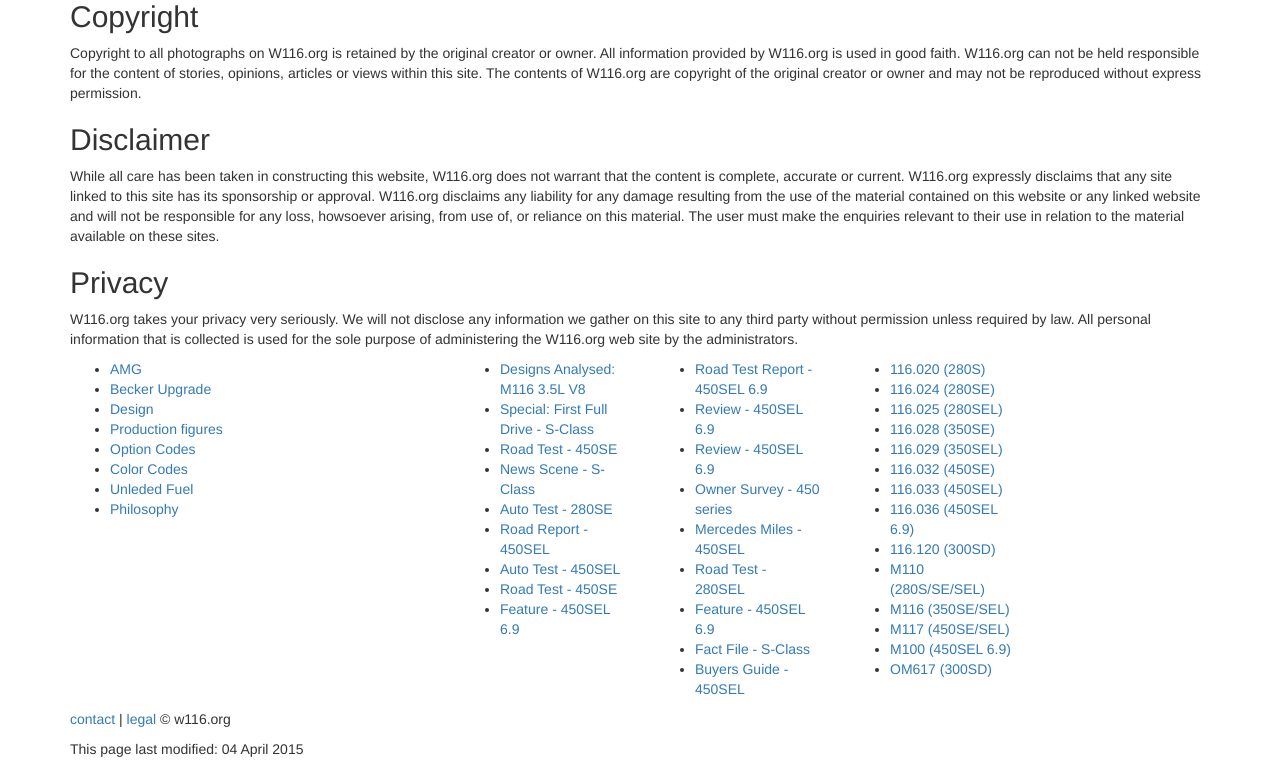
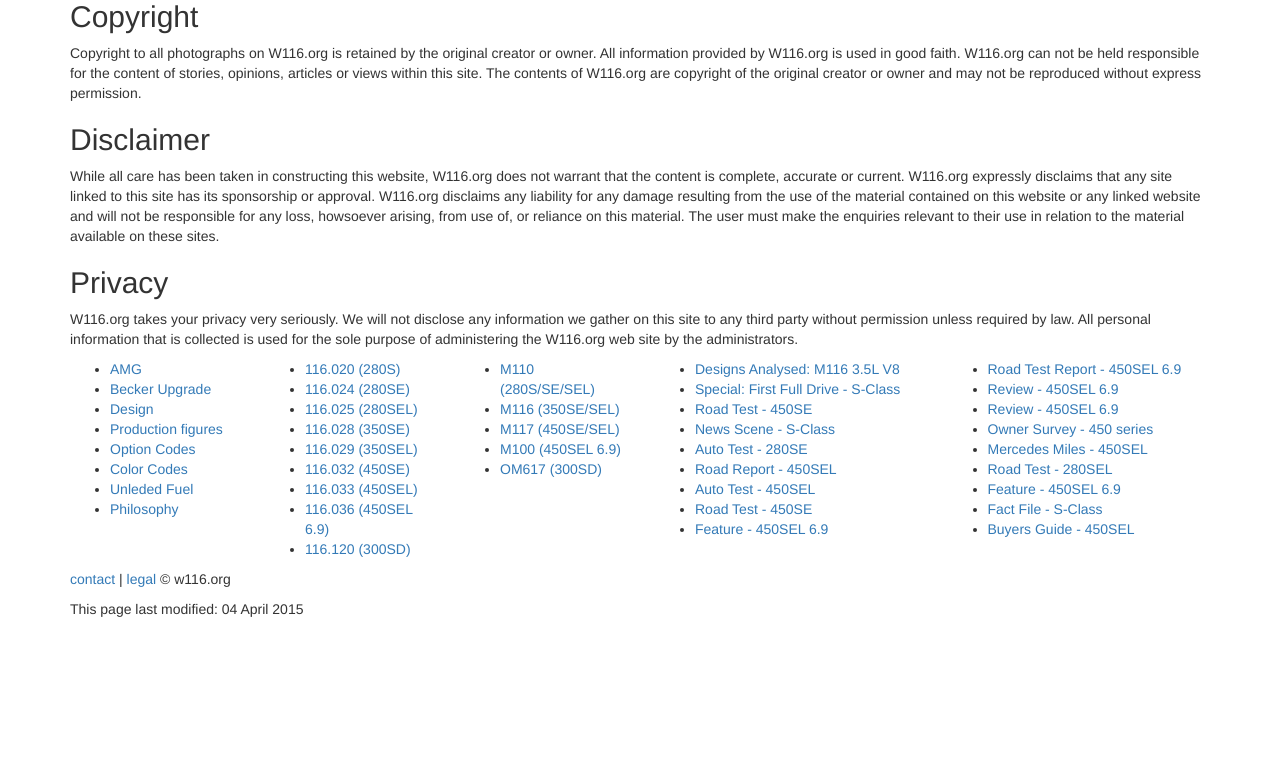
Before and after one commit to W116org/w116org.github.io, a Jekyll site: the page built from legal.html, in a window 1280 px wide. Shown: the part 392-1161 px from the top of the page. Built offline with Jekyll 4.4.1, drawn with Linux system fonts in a browser that asks for light colours; nearby versions of some CDN libraries; comment, search, counter and statistics services are not loaded; after the commit the page ends 1021 px from its top, so only the background shows below that.

Commit message:
Update footer.html

```diff
--- a/_includes/footer.html
+++ b/_includes/footer.html
@@ -11,7 +11,7 @@
 (adsbygoogle = window.adsbygoogle || []).push({});
 </script>
 <div class="row">
-<div class="col-lg-4 col-md-4">
+<div class="col-lg-2 col-md-4">
 <ul class="list">
 <li><a href="/library/amg">AMG</a></li><li><a href="/library/becker_upgrade">Becker Upgrade</a></li><li><a href="/library/design">Design</a></li><li><a href="/library/production">Production figures</a></li><li><a href="/library/codes1">Option Codes</a></li><li><a href="/library/colors">Color Codes</a></li><li><a href="/library/fuel">Unleded Fuel</a></li><li><a href="/library/philosophy01">Philosophy</a></li>
 </ul>
@@ -19,20 +19,26 @@
 
 <div class="col-lg-2 col-md-2">
 <ul class="list">
+<li><a href="/library/116_020"> 116.020 (280S)</a></li><li><a href="/library/116_024"> 116.024 (280SE)</a></li><li><a href="/library/116_025"> 116.025 (280SEL)</a></li><li><a href="/library/116_028"> 116.028 (350SE) </a></li><li><a href="/library/116_029"> 116.029 (350SEL) </a></li><li><a href="/library/116_032"> 116.032 (450SE)</a></li><li><a href="/library/116_033"> 116.033 (450SEL) </a></li><li><a href="/library/116_036"> 116.036 (450SEL 6.9) </a></li><li><a href="/library/116_120"> 116.120 (300SD) </a></li>
+</ul>
+</div>
+<div class="col-lg-2 col-md-2">
+<ul class="list">
+<li><a href="/library/M110"> M110 (280S/SE/SEL)</a></li><li><a href="/library/M116"> M116 (350SE/SEL) </a></li><li><a href="/library/M117"> M117 (450SE/SEL) </a></li><li><a href="/library/M100"> M100 (450SEL 6.9) </a></li><li><a href="/library/OM617"> OM617 (300SD) </a></li>
+</ul>
+</div>
+
+<div class="col-lg-3 col-md-2">
+<ul class="list">
 <li><a href="/library/autocar7202">Designs Analysed: M116 3.5L V8</a></li><li><a href="/library/modernmotor7212">Special: First Full Drive - S-Class</a></li><li><a href="/library/motortrend7305">Road Test - 450SE</a></li><li><a href="/library/wheels7306">News Scene - S-Class</a></li><li><a href="/library/autocar7307">Auto Test - 280SE</a></li><li><a href="/library/wheels7402">Road Report - 450SEL </a></li><li><a href="/library/autocar7405">Auto Test - 450SEL </a></li><li><a href="/library/modernmotor7506">Road Test - 450SE</a></li><li><a href="/library/modernmotor7509">Feature - 450SEL 6.9</a></li>
 </ul>
 </div>
-<div class="col-lg-2 col-md-2">
+<div class="col-lg-3 col-md-2">
 <ul class="list">
 <li><a href="/library/motor7610">Road Test Report - 450SEL 6.9</a></li><li><a href="/library/car7701">Review - 450SEL 6.9</a></li><li><a href="/library/caranddriver7707">Review - 450SEL 6.9</a></li><li><a href="/library/roadtrack7708">Owner Survey - 450 series</a></li><li><a href="/library/autocar7801">Mercedes Miles - 450SEL</a></li><li><a href="/library/motormanual7809">Road Test - 280SEL</a></li><li><a href="/library/thestar9003">Feature - 450SEL 6.9</a></li><li><a href="/library/yourclassic9403">Fact File - S-Class</a></li><li><a href="/library/uniquecars9909">Buyers Guide - 450SEL</a></li>
 </ul>
 </div>
 
-<div class="col-lg-2 col-md-2">
-<ul class="list">
-<li><a href="/library/116_020"> 116.020 (280S)</a></li><li><a href="/library/116_024"> 116.024 (280SE)</a></li><li><a href="/library/116_025"> 116.025 (280SEL)</a></li><li><a href="/library/116_028"> 116.028 (350SE) </a></li><li><a href="/library/116_029"> 116.029 (350SEL) </a></li><li><a href="/library/116_032"> 116.032 (450SE)</a></li><li><a href="/library/116_033"> 116.033 (450SEL) </a></li><li><a href="/library/116_036"> 116.036 (450SEL 6.9) </a></li><li><a href="/library/116_120"> 116.120 (300SD) </a></li><li><a href="/library/M110"> M110 (280S/SE/SEL)</a></li><li><a href="/library/M116"> M116 (350SE/SEL) </a></li><li><a href="/library/M117"> M117 (450SE/SEL) </a></li><li><a href="/library/M100"> M100 (450SEL 6.9) </a></li><li><a href="/library/OM617"> OM617 (300SD) </a></li>
-</ul>
-</div>
 </div>
 <p><a href="mailto:&#105;&#110;&#102;&#111;&#64;&#119;&#49;&#49;&#54;&#46;&#111;&#114;&#103">contact</a> | <a href="/legal">legal</a> &copy;&nbsp;w116.org</p>
 <p class="timestamp">This page last modified: {{ site.time | date_to_long_string }}</p>
```
